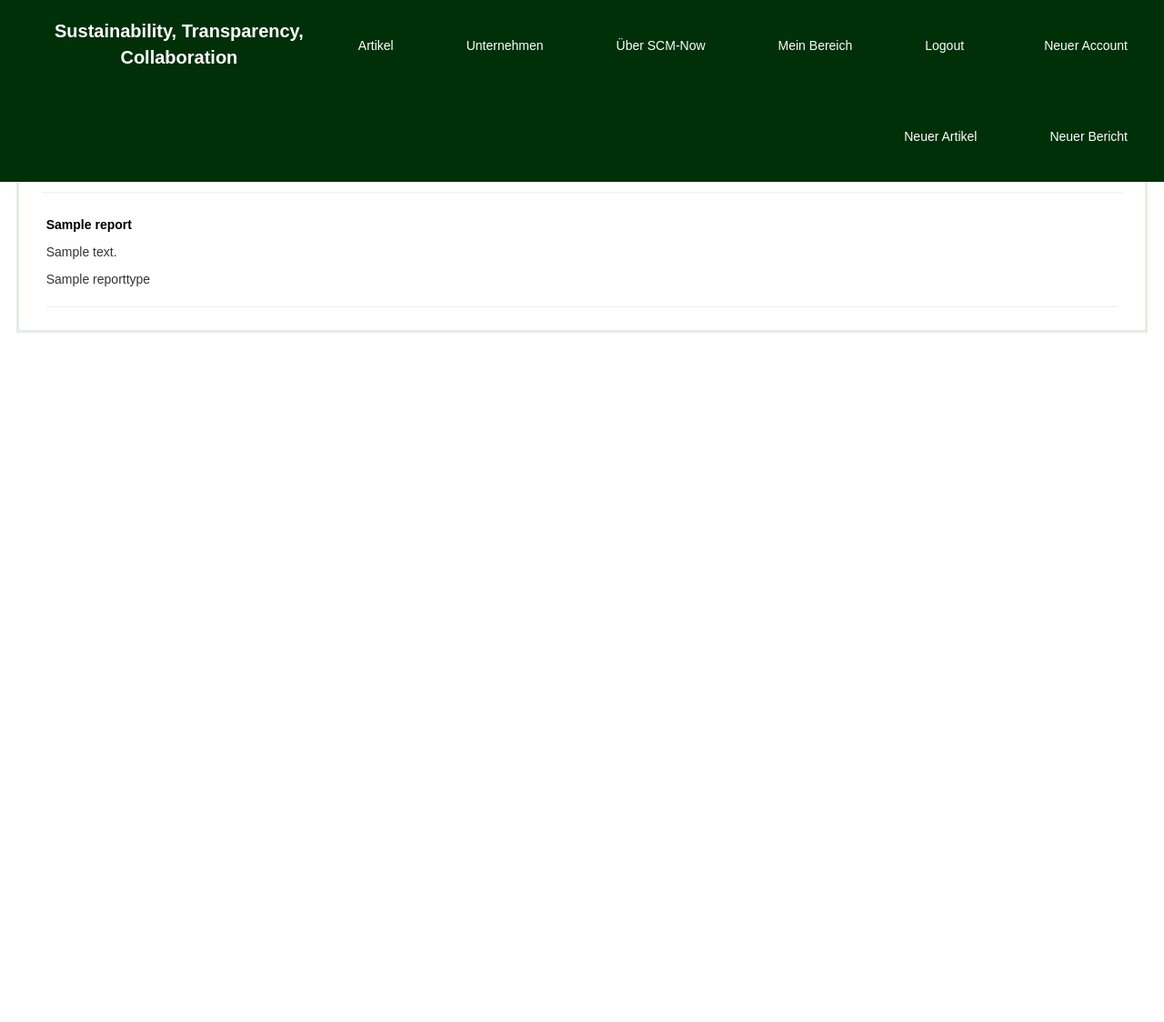
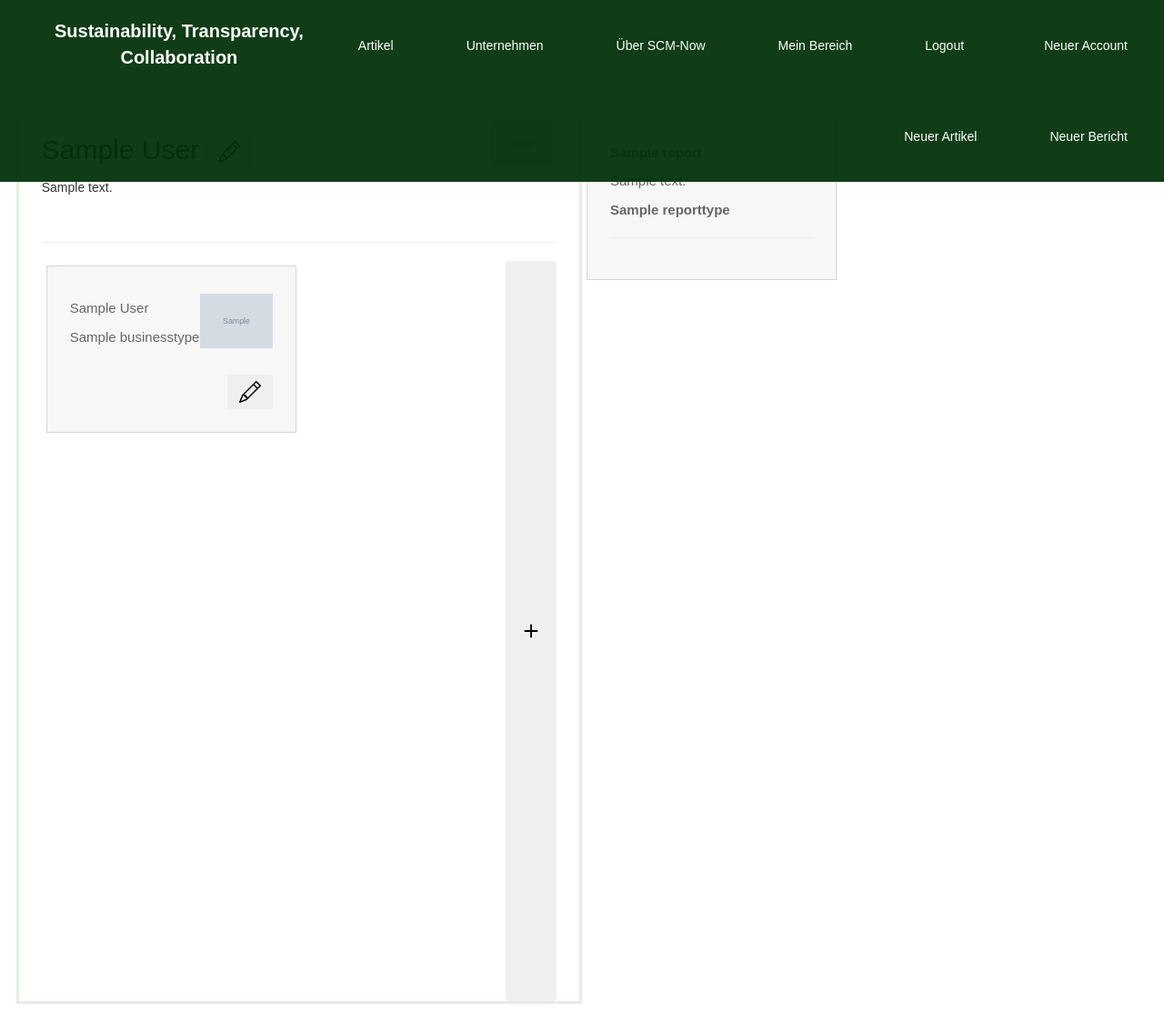
Before and after one commit to Uebelster/SCM-Now, a Django app: page /accountdetail/1/ in a window 1280 px wide. Shown: the whole page at 91% size. Before the commit the page ends 366 px from the top, so only its background shows below. Run offline with Django 3.2, Linux system fonts and the light colour scheme; a user stored in the database is signed in; tables that the repository leaves empty hold one stand-in row (values such as "Sample post"); grey boxes marked "Sample" are stand-in pictures; some libraries are stand-ins or nearby versions.

Commit message:
Anpassung der Oberflächen

```diff
--- a/scmnow/settings.py
+++ b/scmnow/settings.py
@@ -27,7 +27,7 @@ SECRET_KEY = 'ah(pt7u0@km=7e_iv$gphoikqh@_@c@(3v=lpgodnnx3obz&lc'
 # SECURITY WARNING: don't run with debug turned on in production!
 DEBUG = True
 
-ALLOWED_HOSTS = ['127.0.0.1','.herokuapp.com']
+ALLOWED_HOSTS = ['127.0.0.1','.pythonanywhere.com']
 
 
 # Application definition
--- a/sustain/static/css/sustain.css
+++ b/sustain/static/css/sustain.css
@@ -1,7 +1,6 @@
 * {
     font-family:Arial;
 }
-
 
 .page-header {
     background-color:  #003008;
@@ -70,7 +69,8 @@ ul {
     list-style-type: none;
     margin: 0;
     overflow: hidden;
-    background-color: #003008;
+    background-color: #003008ef;
+    visibility:inherit;
     width: 100%;
     position: fixed;
     top: 0;
@@ -91,7 +91,6 @@ li a {
 li a:hover:not(.active) {
     background-color:#054b11;
     color: white;
-    font-size: 18;
   }
 
 .active {
@@ -115,7 +114,7 @@ li a:hover:not(.active) {
     margin:2px;
     padding:25px;
     background:rgb(247, 247, 247);
-    border:1px solid rgb(230, 230, 230);
+    border:1px solid rgb(218, 211, 211);
     font-size:24pt;
     color:#666;
     width: 275px;
--- a/sustain/templates/sustain/accountdetail.html
+++ b/sustain/templates/sustain/accountdetail.html
@@ -1,39 +1,86 @@
 {% extends 'sustain/base.html' %}
 
 {% block content %}
-        <div class="article">
+        <div class="article" style="width: 50%;float:left">
             <a style="float:right;padding:5px;" href="/accountdetail/{{account.pk}}">
                 <img src="/media/{{ account.logo }}" alt ="Smiley face" height="50" width="auto">
             </a>
-            <h2>{{ account.name }}</h2>
+            <h2>{{ account.name }}
+                {% if user.is_authenticated %}
+                <button type="button" class="btn btn-secondary"><a style="color: black;" href="/edit/account/{{account.pk}}">
+                    <svg xmlns="http://www.w3.org/2000/svg" width="24" height="24" fill="currentColor" class="bi bi-pencil" viewBox="0 0 16 16">
+                        <path d="M12.146.146a.5.5 0 0 1 .708 0l3 3a.5.5 0 0 1 0 .708l-10 10a.5.5 0 0 1-.168.11l-5 2a.5.5 0 0 1-.65-.65l2-5a.5.5 0 0 1 .11-.168l10-10zM11.207 2.5L13.5 4.793 14.793 3.5 12.5 1.207 11.207 2.5zm1.586 3L10.5 3.207 4 9.707V10h.5a.5.5 0 0 1 .5.5v.5h.5a.5.5 0 0 1 .5.5v.5h.293l6.5-6.5zm-9.761 5.175l-.106.106-1.528 3.821 3.821-1.528.106-.106A.5.5 0 0 1 5 12.5V12h-.5a.5.5 0 0 1-.5-.5V11h-.5a.5.5 0 0 1-.468-.325z"></path>
+                    </svg></a>
+                </button>
+                {% endif %}
+            </h2>
             <p>{{ account.description|linebreaksbr }}</p>
+            <br>
             <hr>
-            {% if user.is_authenticated %}
+            <p>
+                {% if user.is_authenticated %}
+                <button type="button" class="btn btn-secondary" style="float: right;"><a style="color: black;" href="/accountbusinesstype_new">
+                    <svg xmlns="http://www.w3.org/2000/svg" width="30" height="auto" fill="currentColor" class="bi bi-plus" viewBox="0 0 16 16">
+                    <path d="M8 4a.5.5 0 0 1 .5.5v3h3a.5.5 0 0 1 0 1h-3v3a.5.5 0 0 1-1 0v-3h-3a.5.5 0 0 1 0-1h3v-3A.5.5 0 0 1 8 4z"></path>
+                    </svg></a>
+                </button>
+                {% endif %}
+            </p>
+            <div class="Gallery">
+                {% for accountbusinesstype in account.businesstypesfrom.all %}
+                    <div style="font-size: 15">
+                        <p><a style="float:right;padding-top:5px;" href="/accountdetail/{{accountbusinesstype.accountto.pk}}">
+                            <img src="/media/{{ accountbusinesstype.accountto.logo }}" alt ="Smiley face" height="auto" width="80">
+                        </a></p>
+                        <p>{{accountbusinesstype.accountto}}</p>
+                        <p>{{accountbusinesstype.businesstype}}</p>
+                        <br>
+                        {% if user.is_authenticated %}
+                        <button style="float: right;" type="button" class="btn btn-secondary"><a style="color: black;" href="/edit/accountbusinesstype/{{accountbusinesstype.pk}}">
+                            <svg xmlns="http://www.w3.org/2000/svg" width="24" height="24" fill="currentColor" class="bi bi-pencil" viewBox="0 0 16 16">
+                                <path d="M12.146.146a.5.5 0 0 1 .708 0l3 3a.5.5 0 0 1 0 .708l-10 10a.5.5 0 0 1-.168.11l-5 2a.5.5 0 0 1-.65-.65l2-5a.5.5 0 0 1 .11-.168l10-10zM11.207 2.5L13.5 4.793 14.793 3.5 12.5 1.207 11.207 2.5zm1.586 3L10.5 3.207 4 9.707V10h.5a.5.5 0 0 1 .5.5v.5h.5a.5.5 0 0 1 .5.5v.5h.293l6.5-6.5zm-9.761 5.175l-.106.106-1.528 3.821 3.821-1.528.106-.106A.5.5 0 0 1 5 12.5V12h-.5a.5.5 0 0 1-.5-.5V11h-.5a.5.5 0 0 1-.468-.325z"></path>
+                            </svg></a>
+                        </button>
+                        {% endif %}
+                    </div>
+                {% empty %}
+
+                {% endfor %}
+            </div>
+        </div>
+        <hr>
+        {% if user.is_authenticated %}
+            <div class='gallery'>
+
                 {% for report in account.reports.all %}
-                    <div class="report">
+                    <div style="font-size: 15">
                         <strong> <a href="/reportdetail/{{report.pk}}">{{ report.name }}</a></strong>
                         <p>{{ report.description|linebreaks }}</p>
-                        <p>{{ report.reporttype|linebreaks }}</p>
+                        <p><strong>{{ report.reporttype|linebreaks }}</strong></p>
                         <hr>
                     </div>
                 {% empty %}
-                    <p>Bisher keine Berichte von dem Unternehmen veröffentlicht.</p>
+
                 {% endfor %}
-            {% else %}
+            </div>
+        {% else %}
+            <div class='gallery'>
                 {% for report in account.reports.all %}
                     {% for article in report.articles.all %}
-                        <div class="report">
+                        <div style="font-size: 15">
+
+                            <a href="/articledetail/{{article.pk}}">
+                                <img src="/media/{{article.picture }}" alt ="No picture yet" height="275" width="auto">
+                            </a>
                             <strong> <a href="/articledetail/{{article.pk}}">{{ article.name }}</a></strong>
-                            <p>{{ article.description|linebreaks }}</p>
-                            <p>{{ article.report}}</p>
                             <hr>
                         </div>
                     {% empty %}
-                        <p>Bisher keine Artikel von dem Unternehmen veröffentlicht.</p>
+
                     {% endfor %}
                 {% empty %}
-                    <p>Bisher keine Berichte von dem Unternehmen veröffentlicht.</p>
+
                 {% endfor %}
-            {% endif %}
-        </div>
+            </div>
+        {% endif %}
 {% endblock %}
--- a/sustain/templates/sustain/article_list.html
+++ b/sustain/templates/sustain/article_list.html
@@ -19,10 +19,10 @@
                             <h3><a style='color:black' href="/articledetail/{{article.pk}}">{{ article.name }}</a></h3>
                         </div>
                     {% empty %}
-                        <p> Kein Artikel vorhanden</p>
+
                     {% endfor %}
                 {% empty %}
-                    <p> Kein Bericht vorhanden</p>
+
                 {% endfor %}
             </div>
 
--- a/sustain/templates/sustain/reportdetail.html
+++ b/sustain/templates/sustain/reportdetail.html
@@ -4,7 +4,7 @@
     <h2>{{ report.name }}</h2>
     <p>{{ report.description|linebreaksbr }}</p><br>
     <p>Berichtstyp: {{report.reporttype }}</p>
-    <p>Unternhemen: {{report.account}}</p>
+    <p>Unternehmen: {{report.account}}</p>
     <hr>
     <h3>Teilnehmer</h3>
     <a href="participant_new/">
--- a/sustain/views.py
+++ b/sustain/views.py
@@ -1,6 +1,6 @@
 from django.shortcuts import render, get_object_or_404, redirect
 from django.utils import timezone
-from .models import article, account,commentsextern, commentsintern, commentreview,report,participant
+from .models import article, account,commentsextern, commentsintern, commentreview,report,participant,accountbusinesstype
 from django.contrib.auth.decorators import login_required
 from .forms import CreateCommentInt,CreateCommentExt,CreateAccount,CreateReport,CreateArticle,CreateParticipant
 
```
Also changed, not shown: sustain/templates/sustain/about.html (+8 -2 lines), sustain/templates/sustain/account_list.html (+16 -2 lines), sustain/templates/sustain/articledetail.html (+3 -28 lines).
